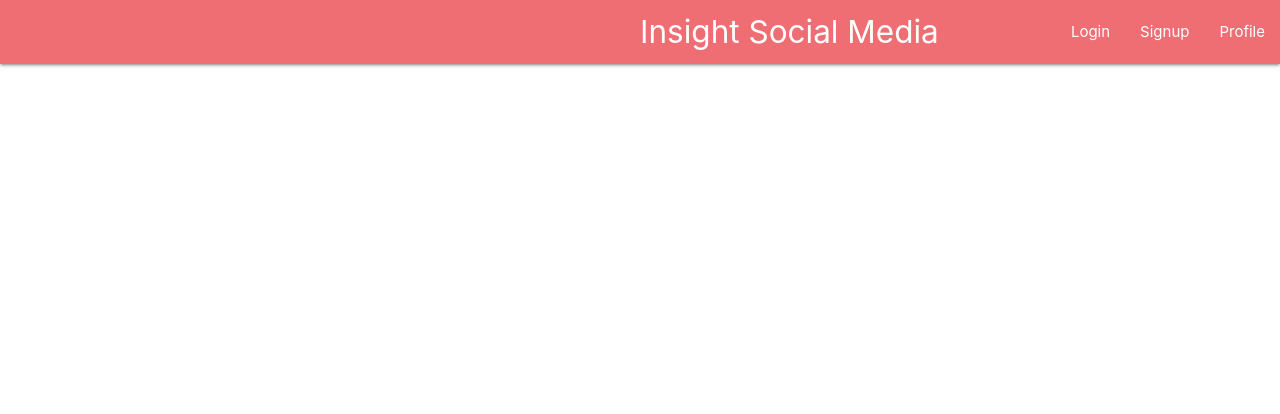
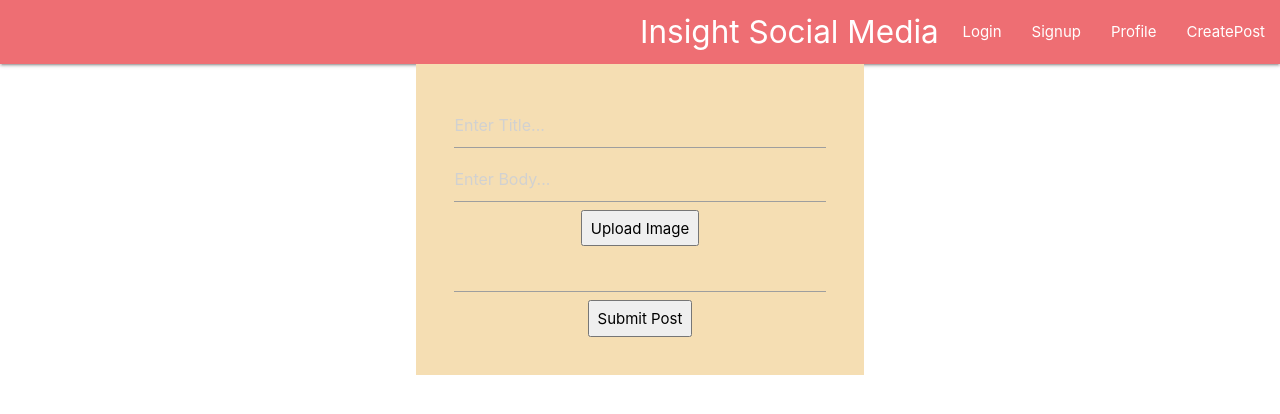
Before and after one commit to sarb001/Share-Insight-App, a React (Create React App) app in the folder client/: page /createpost in a window 1280 px wide. Shown: the top 414 px of the page. Built offline with nearby package versions, Linux system fonts and the light colour scheme.

Commit message:
Feature - CreatePost Done

```diff
--- a/client/src/App.js
+++ b/client/src/App.js
@@ -6,6 +6,7 @@ import Home from './Screens/Home';
 import Signup from './Screens/Signup';
 import Login from './Screens/Login';
 import Profile from './Screens/Profile';
+import CreatePost from './Screens/CreatePost';
 
 function App() {
   return (
@@ -17,6 +18,7 @@ function App() {
          <Route exact path = "/signup"  element = {<Signup  />}> </Route>
          <Route exact path = "/login"     element = {<Login  />}> </Route>
          <Route exact path = "/profile" element = {<Profile />}> </Route>
+         <Route exact path = "/createpost" element = {<CreatePost />}> </Route>
        </Routes>
       </BrowserRouter>
     </div>
--- a/client/src/Components/Navbar.js
+++ b/client/src/Components/Navbar.js
@@ -19,6 +19,9 @@ const Navbar = () => {
         <li>
         <Link to = "/profile"> Profile  </Link>
         </li>
+        <li>
+        <Link to = "/createpost"> CreatePost  </Link>
+        </li>
       </ul>
     </div>
     </nav>
--- /dev/null
+++ b/client/src/Screens/CreatePost.js
@@ -0,0 +1,29 @@
+import React from 'react';
+
+const CreatePost = () => {
+  return (
+    <div>
+
+                    <div className = "createpost-container" style = {{display:'flex',justifyContent:'center'}}>
+                        <div className = "createpost-container" style = {{width:'35%',padding:'3%',backgroundColor:'wheat',color:'black'}}>
+                                <div className="card-input">
+                                    <span>  <input type = "text"  placeholder='Enter Title...'/> </span>
+                                    <span>  <input type = "text"  placeholder='Enter Body...'/> </span>
+                                </div>
+                                <button className = "file-field" style = {{padding:'2%'}}>
+                                    <span>  Upload Image  </span>
+                                    <span> <input type = "file" /> </span>
+                                </button>
+                                <div className="file-path-wrapper">
+                                    <input type = "text"  />
+                                </div>
+                                <div className="submit-post">
+                                    <button style = {{padding:'2%'}}> Submit Post  </button>
+                                </div>
+                        </div>
+                 </div>
+    </div>
+  )
+}
+
+export default CreatePost
```
